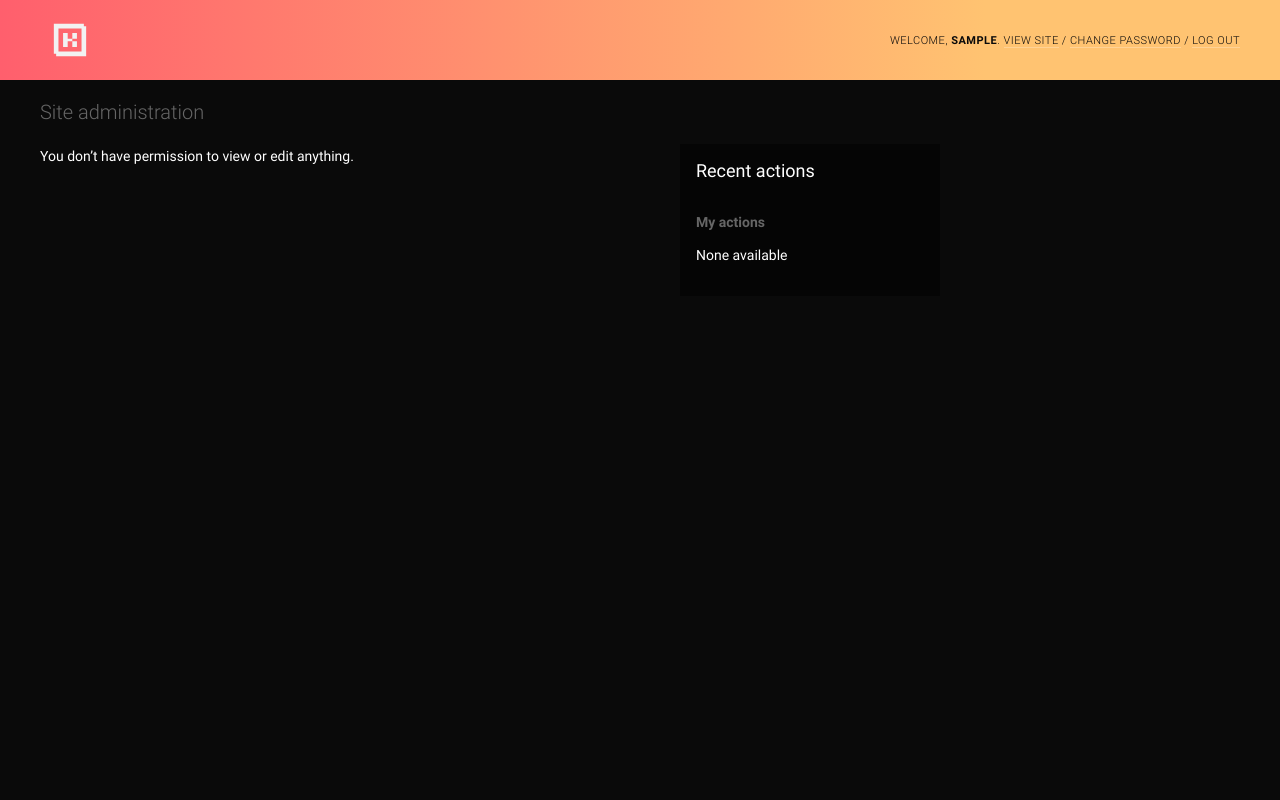
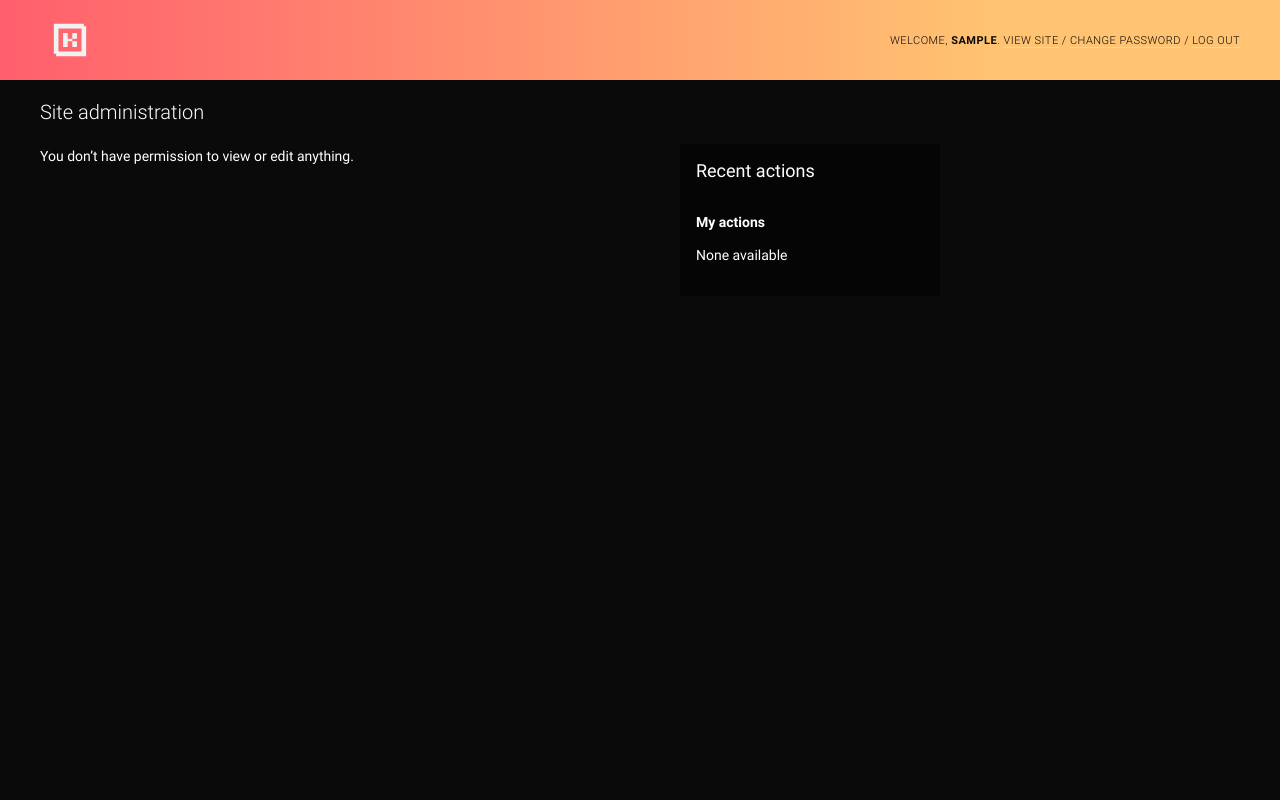
Before and after one commit to kaboom-db/kaboom-legacy, a Django app: page /admin/ in a window 1280 px wide. Run offline with Django 3.2, Linux system fonts and the light colour scheme; the visitor is signed in with stand-in values (Sample User, id 1); data comes from the database, SQL or seed files in the repository; data that the repository does not hold is empty.

Commit message:
update admin colors

```diff
--- a/templates/admin/base_site.html
+++ b/templates/admin/base_site.html
@@ -18,8 +18,12 @@
         --body-fg: rgba(255, 255, 255, 1);
         --darkened-bg: rgba(5, 5, 5, 1);
         --selected-row: rgba(0, 0, 0, 1);
+        --selected-bg: rgba(0, 0, 0, 1);
         --hairline-color: rgba(0, 0, 0, 0);
         --breadcrumbs-fg: rgba(255, 255, 255, 1);
+        --body-quiet-color: rgba(255, 255, 255, 1);
+        --close-button-bg: var(--primary);
+        --close-button-hover-bg: rgba(0, 0, 0, 0);
     }
 
     #header {
```
